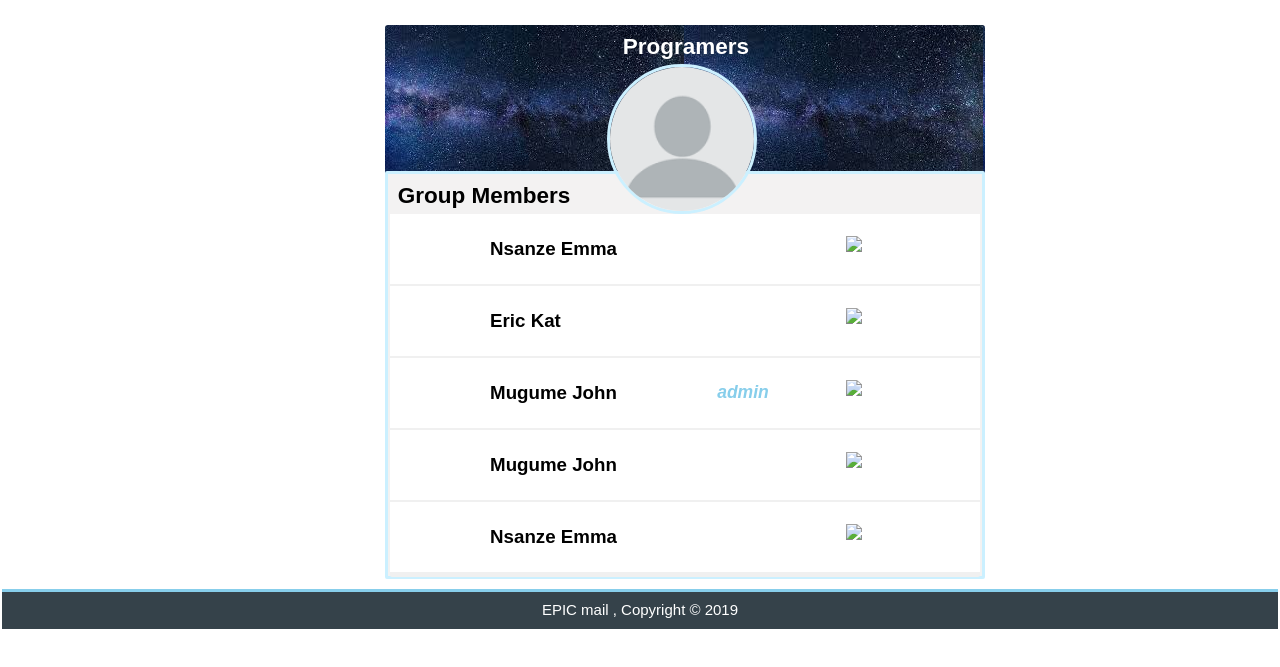
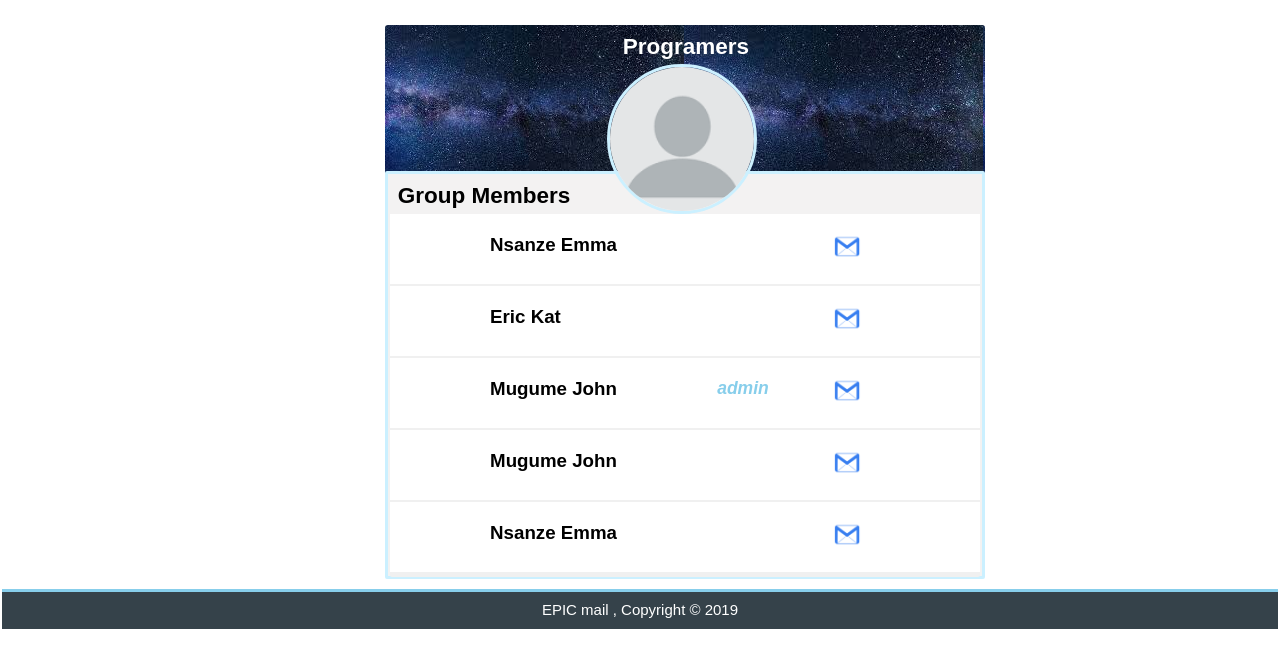
Before and after one commit to nnyves/EPIC-mail-1, a plain HTML site: page ui/html/grp-profile.html in a window 1280 px wide. Shown: the part 85-752 px from the top of the page. Drawn offline with Linux system fonts and the light colour scheme; files whose address does not match are found by name.

Commit message:
connecting to images

```diff
--- a/ui/html/grp-profile.html
+++ b/ui/html/grp-profile.html
@@ -37,24 +37,24 @@
         		<tbody>
             		<tr>
 	                    <td><div><a href="profile.html"><h3 class="member">Nsanze Emma</h3></a></div>
-		                <div><a href="inbox.html"><h4 class="message"><img src="c.png"></h4></a></div></td>
+		                <div><a href="inbox.html"><h4 class="message"><img src="../assets/c.png"></h4></a></div></td>
 		            </tr>
 		            <tr>
 		                <td><div><a href="profile.html"><h3 class="member">Eric Kat</h3></a></div>
-		                <div><a href="inbox.html"><h4 class="message"><img src="c.png"></h4></a></div></td>
+		                <div><a href="inbox.html"><h4 class="message"><img src="../assets/c.png"></h4></a></div></td>
 		            </tr>
 	            	<tr>
 		                <td><div><a href="profile.html"><h3 class="member">Mugume John</h3></a></div>
 		                <div><h3 class="member" style="color: skyblue"><i>admin<i></h3></div>
-		                <div><a href="inbox.html"><h4 class="message"><img src="c.png"></h4></a></div></td>
+		                <div><a href="inbox.html"><h4 class="message"><img src="../assets/c.png"></h4></a></div></td>
 		            </tr>
 		            <tr>
 		                <td><div><a href="profile.html"><h3 class="member">Mugume John</h3></a></div>
-		                <div><a href="inbox.html"><h4 class="message"><img src="c.png"></h4></a></div></td>
+		                <div><a href="inbox.html"><h4 class="message"><img src="../assets/c.png"></h4></a></div></td>
 		            </tr>
 		            <tr>
 	                    <td><div><a href="profile.html"><h3 class="member">Nsanze Emma</h3></a></div>
-		                <div><a href="inbox.html"><h4 class="message"><img src="c.png"></h4></a></div></td>
+		                <div><a href="inbox.html"><h4 class="message"><img src="../assets/c.png"></h4></a></div></td>
 		            </tr>
 				</tbody>
 				</table>
```
